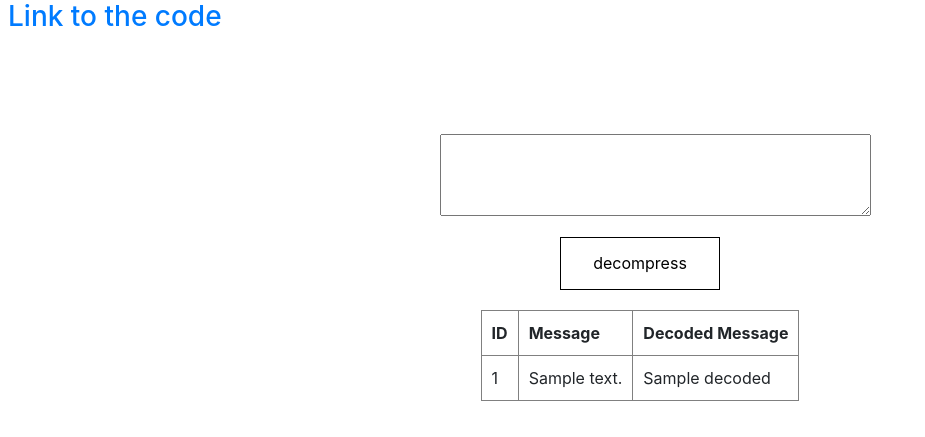
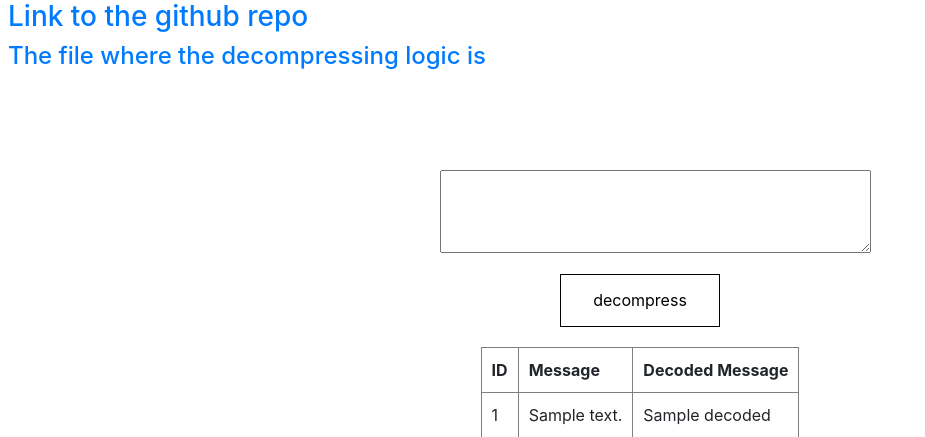
Before and after one commit to SaadMakhalSaad2/BioNeos-Decompress, a Django app: template Shortner/templates/myform/form.html in a window 1280 px wide. Shown: the top 437 px of the page, without its empty margins (0-925 px from the left). Run offline with Django 3.2, Linux system fonts and the light colour scheme; the template is opened without the code that fills it: most values are stand-ins (such as "Sample title", 1, 10 or a date in 2020); form fields are guessed from the names that the template uses; some libraries are stand-ins or nearby versions.

Commit message:
adding docs

```diff
--- a/Shortner/templates/myform/form.html
+++ b/Shortner/templates/myform/form.html
@@ -55,7 +55,8 @@
 
 <body>
 
-	 <h3><a href="https://github.com/SaadMakhalSaad2/BioNeos-Decompress" target="_blank">Link to the code</a></h3>
+	 <h3><a href="https://github.com/SaadMakhalSaad2/BioNeos-Decompress" target="_blank">Link to the github repo</a></h3>
+	 <h4><a href="https://github.com/SaadMakhalSaad2/BioNeos-Decompress/blob/master/Shortner/views.py" target="_blank">The file where the decompressing logic is</a></h4>
 
 	<div class="search">
 		{% block content %}
```
